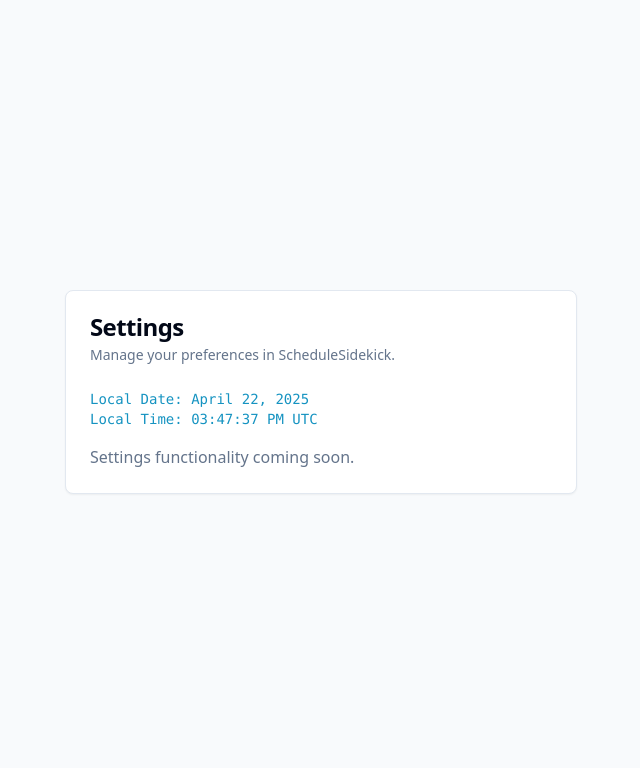
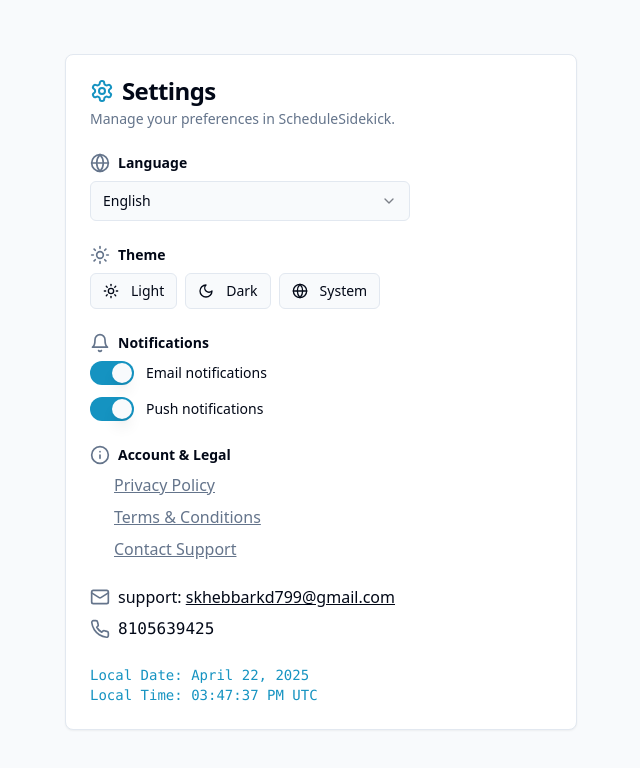
Before and after one commit to shreekrishna-0203/schedule-sidekick-ai, a React (Vite) app: page /settings in a window 1280 px wide. Shown: the top 768 px of the page, without its empty margins (319-959 px from the left). Built offline with nearby package versions, Linux system fonts and the light colour scheme.

Commit message:
Enhance AI and Settings page
Improve AI capabilities and add more settings options.

```diff
--- a/src/pages/Settings.tsx
+++ b/src/pages/Settings.tsx
@@ -1,24 +1,126 @@
 
 import { Card, CardContent, CardHeader, CardTitle, CardDescription } from "@/components/ui/card";
 import Time from "@/components/Time";
+import { Switch } from "@/components/ui/switch";
+import { Label } from "@/components/ui/label";
+import { useState } from "react";
+import { Sun, Moon, Bell, BellOff, Globe, Info, Mail, Phone, Settings } from "lucide-react";
+import { Button } from "@/components/ui/button";
+import { Select, SelectContent, SelectItem, SelectTrigger, SelectValue } from "@/components/ui/select";
+import { useTheme } from "next-themes";
 
-const Settings = () => {
+const SettingsPage = () => {
+  const [emailNotif, setEmailNotif] = useState(true);
+  const [pushNotif, setPushNotif] = useState(true);
+  const [language, setLanguage] = useState("en");
+  const { setTheme, resolvedTheme } = useTheme();
+
   return (
     <div className="min-h-screen flex flex-col items-center justify-center bg-background px-4 pb-12 pt-8">
       <Card className="max-w-lg w-full">
         <CardHeader>
-          <CardTitle>Settings</CardTitle>
+          <div className="flex items-center gap-2">
+            <Settings className="w-6 h-6 text-primary" />
+            <CardTitle>Settings</CardTitle>
+          </div>
           <CardDescription>Manage your preferences in ScheduleSidekick.</CardDescription>
         </CardHeader>
-        <CardContent className="space-y-4">
+        <CardContent className="space-y-6">
+          <section>
+            <div className="flex items-center gap-2 mb-2">
+              <Globe className="w-5 h-5 text-muted-foreground" />
+              <Label className="font-semibold">Language</Label>
+            </div>
+            <Select value={language} onValueChange={setLanguage}>
+              <SelectTrigger className="max-w-xs">
+                <SelectValue placeholder="Pick language" />
+              </SelectTrigger>
+              <SelectContent>
+                <SelectItem value="en">English</SelectItem>
+                <SelectItem value="es">Spanish</SelectItem>
+                <SelectItem value="fr">French</SelectItem>
+                <SelectItem value="de">German</SelectItem>
+                <SelectItem value="hi">Hindi</SelectItem>
+                <SelectItem value="zh">Chinese</SelectItem>
+              </SelectContent>
+            </Select>
+          </section>
+          <section>
+            <div className="flex items-center gap-2 mb-2">
+              {resolvedTheme === "dark" ? <Moon className="w-5 h-5 text-muted-foreground" /> : <Sun className="w-5 h-5 text-muted-foreground" />}
+              <Label className="font-semibold">Theme</Label>
+            </div>
+            <div className="flex gap-2">
+              <Button
+                variant={resolvedTheme === "light" ? "default" : "outline"}
+                onClick={() => setTheme("light")}
+                size="sm"
+              >
+                <Sun className="w-4 h-4 mr-1" />
+                Light
+              </Button>
+              <Button
+                variant={resolvedTheme === "dark" ? "default" : "outline"}
+                onClick={() => setTheme("dark")}
+                size="sm"
+              >
+                <Moon className="w-4 h-4 mr-1" />
+                Dark
+              </Button>
+              <Button
+                variant={resolvedTheme === "system" ? "default" : "outline"}
+                onClick={() => setTheme("system")}
+                size="sm"
+              >
+                <Globe className="w-4 h-4 mr-1" />
+                System
+              </Button>
+            </div>
+          </section>
+          <section>
+            <div className="flex items-center gap-2 mb-2">
+              <Bell className="w-5 h-5 text-muted-foreground" />
+              <Label className="font-semibold">Notifications</Label>
+            </div>
+            <div className="flex flex-col gap-3">
+              <div className="flex items-center gap-3">
+                <Switch id="emailNotif" checked={emailNotif} onCheckedChange={setEmailNotif} />
+                <Label htmlFor="emailNotif">Email notifications</Label>
+              </div>
+              <div className="flex items-center gap-3">
+                <Switch id="pushNotif" checked={pushNotif} onCheckedChange={setPushNotif} />
+                <Label htmlFor="pushNotif">Push notifications</Label>
+              </div>
+            </div>
+          </section>
+          <section>
+            <div className="flex items-center gap-2 mb-2">
+              <Info className="w-5 h-5 text-muted-foreground" />
+              <Label className="font-semibold">Account & Legal</Label>
+            </div>
+            <div className="flex flex-col gap-2 ml-6">
+              <a href="/privacy" className="underline text-muted-foreground hover:text-primary">Privacy Policy</a>
+              <a href="/terms" className="underline text-muted-foreground hover:text-primary">Terms & Conditions</a>
+              <a href="/contact" className="underline text-muted-foreground hover:text-primary">Contact Support</a>
+            </div>
+          </section>
+          <section>
+            <div className="flex items-center gap-2 mb-2">
+              <Mail className="w-5 h-5 text-muted-foreground" />
+              <span>support: <a href="mailto:skhebbarkd799@gmail.com" className="underline">skhebbarkd799@gmail.com</a></span>
+            </div>
+            <div className="flex items-center gap-2">
+              <Phone className="w-5 h-5 text-muted-foreground" />
+              <span className="font-mono">8105639425</span>
+            </div>
+          </section>
           <div>
             <Time />
           </div>
-          <p className="text-muted-foreground">Settings functionality coming soon.</p>
         </CardContent>
       </Card>
     </div>
   );
 };
 
-export default Settings;
+export default SettingsPage;
```
